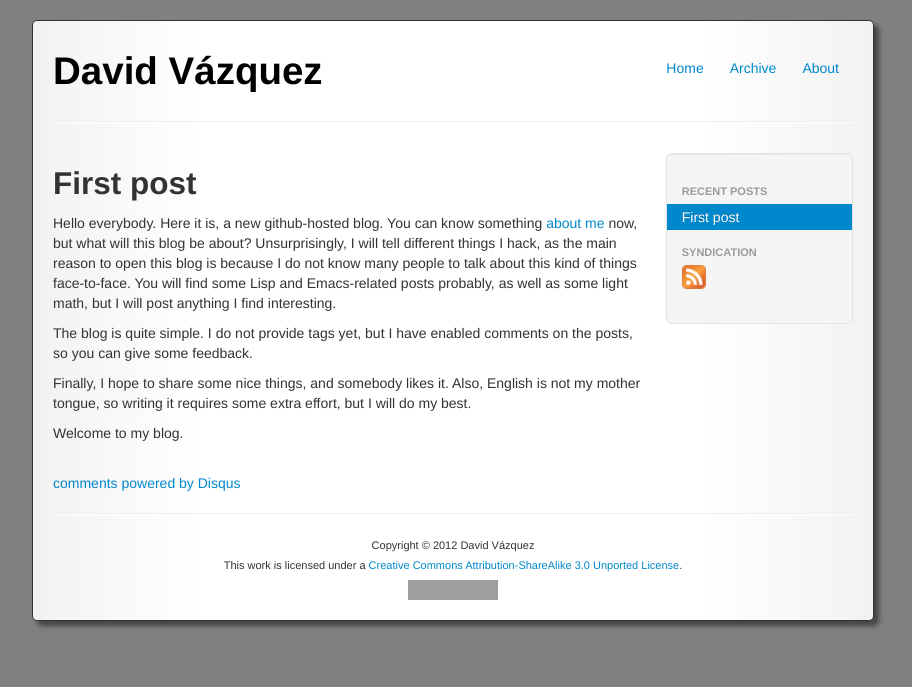
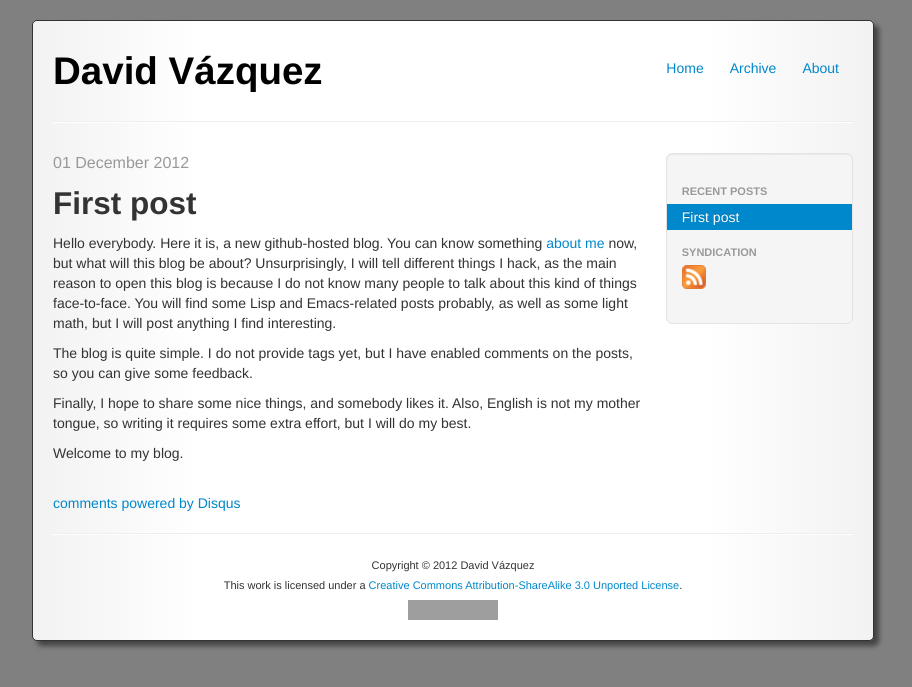
Before and after one commit to davazp/davazp.github.io, a Jekyll site: the page built from _posts/2012-12-01-First-post.html, in a window 1280 px wide. Shown: the top 687 px of the page, without its empty margins (187-1099 px from the left). Built offline with Jekyll 4.4.1, drawn with Linux system fonts in a browser that asks for light colours; comment, search, counter and statistics services are not loaded; grey boxes are pictures that could not be loaded.

Commit message:
Add timestamp to the post layout

```diff
--- a/_layouts/post.html
+++ b/_layouts/post.html
@@ -6,6 +6,7 @@
       {% include title.html %}
       <div class="row-fluid">
         <div class="span9">
+          <span class="datepost muted">{{ page.date | date: "%d %B %Y"}}</span>
           <h2>{{ page.title }}</h2>
           {{ content }}
           <br>
--- a/css/custom.css
+++ b/css/custom.css
@@ -45,3 +45,5 @@ pre.src {
 
 .nav-list .nav-list-icons { list-style-type: none; margin: 0px 0px 10px 0px; }
 .nav-list .nav-list-icons li { display: inline; }
+
+span.datepost { font-size: 16px; }
```
